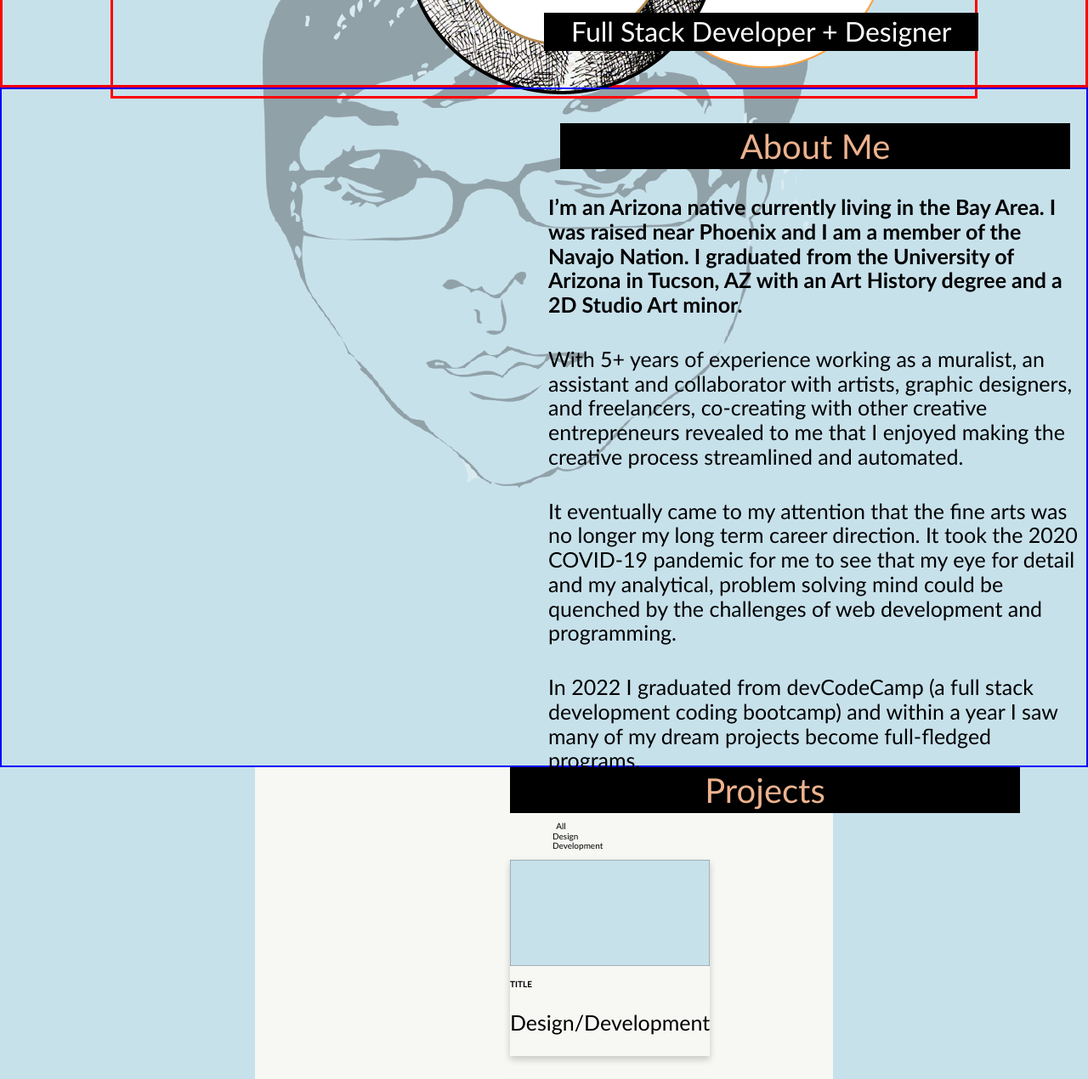
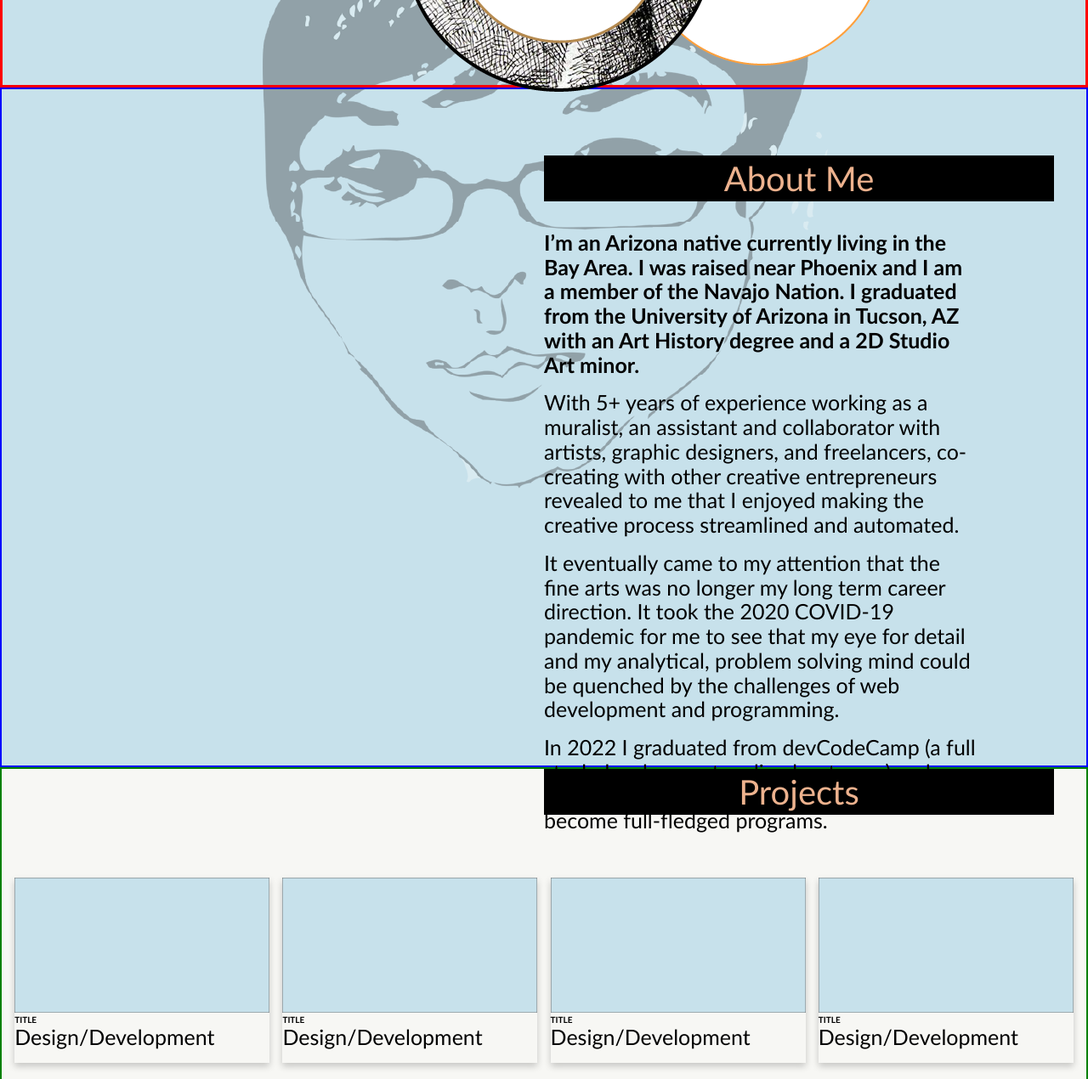
Before and after one commit to caitevanish/caitevanish.github.io, a plain HTML site: page index.html in a window 1280 px wide. Shown: the part 697-1967 px from the top of the page at 85% size. Drawn offline with Linux system fonts and the light colour scheme; files that its build step writes are made by us from their sources.

Commit message:
Implemented style changes to about section. Beginning projects section.

```diff
--- a/index.html
+++ b/index.html
@@ -34,10 +34,9 @@
         </div>
       </div>
       <section id="about">
+        <h2 class="h2 about accent heading-wrapper">About Me</h2>
         <div class="intro">
-          <h2 class="h2 accent heading-wrapper">About Me</h2>
-          <p id="intro"></p>
-          <p class="intro">
+          <p>
             <strong
               >I’m an Arizona native currently living in the Bay Area. I was
               raised near Phoenix and I am a member of the Navajo Nation. I
@@ -45,20 +44,20 @@
               History degree and a 2D Studio Art minor.</strong
             >
           </p>
-          <p class="intro">
+          <p>
             With 5+ years of experience working as a muralist, an assistant and
             collaborator with artists, graphic designers, and freelancers,
             co-creating with other creative entrepreneurs revealed to me that I
             enjoyed making the creative process streamlined and automated.
           </p>
-          <p class="intro">
+          <p>
             It eventually came to my attention that the ﬁne arts was no longer
             my long term career direction. It took the 2020 COVID-19 pandemic
             for me to see that my eye for detail and my analytical, problem
             solving mind could be quenched by the challenges of web development
             and programming.
           </p>
-          <p class="intro">
+          <p>
             In 2022 I graduated from devCodeCamp (a full stack development
             coding bootcamp) and within a year I saw many of my dream projects
             become full-ﬂedged programs.
@@ -67,13 +66,15 @@
       </section>
       <section id="projects">
         <h2 class="h2 heading-wrapper accent">Projects</h2>
-        <div id="tabs">
+
+        <div class="project-container">
+          <!-- <div id="tabs">
             <ul>
               <li>All</li>
               <li>Design</li>
               <li>Development</li>
             </ul>
-        </div>
+          </div> -->
           <section class="cards-wrapper">
             <article class="card">
               <img src="imgs/card.png" alt="Sample card" style="width: 100%" />
@@ -102,6 +103,7 @@
                 <h4><strong>TITLE</strong></h4>
                 <p>Design/Development</p>
               </div>
+        </div>
           </article>
         </section>
       </section>
--- a/style.css
+++ b/style.css
@@ -35,6 +35,7 @@ Template: genesis
 * {
   box-sizing: border-box;
   font-family: 'Gill Sans', 'Gill Sans MT', Calibri, 'Trebuchet MS', sans-serif;
+  margin: 0;
 }
 
 body {
@@ -47,7 +48,7 @@ body {
   background-repeat: no-repeat;
   background-position-x: 309px;
   background-position-y: 560px;
-  margin: 0;
+  /* margin: 0; */
   /* margin: auto 300px auto 300px; */
   /* border: #0f1637;
   border-width: 10px;
@@ -61,6 +62,7 @@ p {
   font-weight: 400;
   font-size: 25px;
   font-style: normal;
+  padding-bottom: 1rem;
 }
 
 /* ## Typographical Elements
@@ -92,6 +94,8 @@ h3 {
 
 .h2 {
   font-size: 2.5rem;
+  position: absolute;
+  /* margin: 0; */
   /* top: 65%; */
   /* color: var(--color-secondary); */
   /* margin: 0; */
@@ -100,7 +104,7 @@ h3 {
 
 .h3 {
   position: absolute;
-  top: 85%;
+  top: 80%;
   text-align: center;
   font-size: 2rem;
   padding: 0.25rem 2rem;
@@ -143,11 +147,11 @@ h3 {
 #home {
   border: 3px solid red;
   height: 100vh;
-  margin: 0;
+  /* margin: 0; */
 }
 
 .hero {
-  border: 3px solid red;
+  /* border: 3px solid red; */
   margin: 5% 10%;
   /* width: 100vw; */
   /* height: 100vh; */
@@ -167,30 +171,35 @@ h3 {
 #about {
   border: 2px solid blue;
   height: 100vh;
-  /* margin: 120px 300px 160px 300px; */
-  padding-top: 40px;
-  position: relative;
+  /* margin: 0; */
+}
+
+.about {
+  top: 110%;
 }
 .intro {
-  top: 0;
+  /* top: 0; */
+  padding-top: 13%;
   padding-left: 50%;
-}
-#p.intro {
-  width: 100%;
-}
-
-p.intro {
-  padding: 5px;
+  padding-right: 10%;
 }
 
 /*----------------------Projects */
 #projects {
-  margin: 0 300px;
-  padding: 0 300px 50px 300px;
-  position: relative;
-  background-color: #f7f7f4;
+  border: 2px solid green;
+  height: 50vh;
+  /* margin: 0; */
+  /* position: relative; */
   flex-direction: row;
 }
+
+.project-container {
+  /* padding: 0 300px 50px 300px; */
+  background-color: #f7f7f4;
+  padding-top: 10%;
+  display: grid;
+}
+
 #tabs ul {
   list-style-type: none;
   text-align: center;
@@ -229,7 +238,8 @@ p.intro {
 
 /*----------------------Contact */
 #contact {
-  padding: 100px 300px 500px 300px;
+  /* padding: 100px 300px 500px 300px; */
+  margin: 0;
   position: relative;
   background-color: #0f1637;
   background-image: url('imgs/Contact-section.png');
```
Lines whose indentation alone changed are shown as unchanged.
